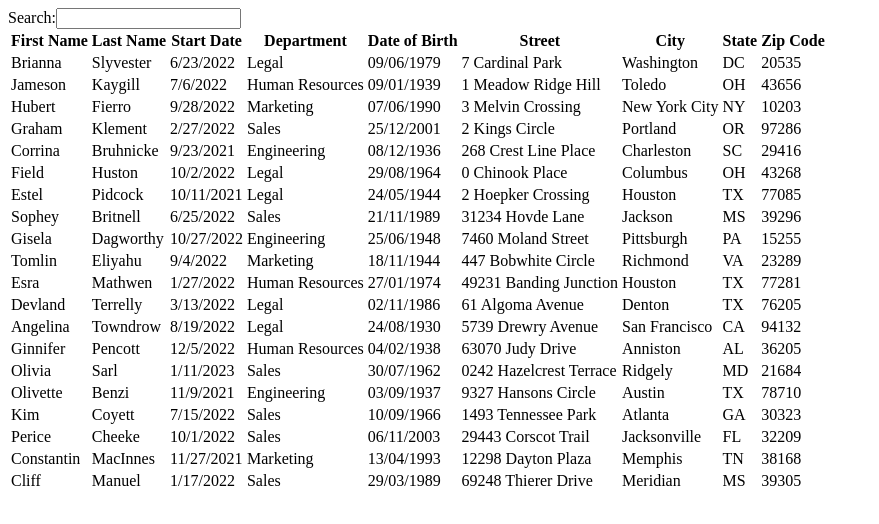
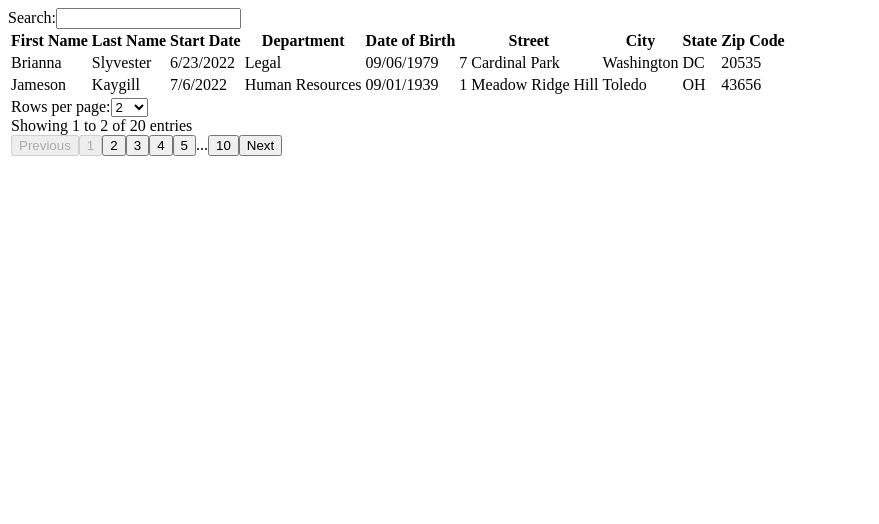
Before and after one commit to TheNewDevl/data-table-react, a React (Vite) app: page / in a window 1280 px wide. Shown: the top 524 px of the page, without its empty margins (0-879 px from the left). Built offline with nearby package versions, Linux system fonts and the light colour scheme.

Commit message:
feature: add a custom hook for pagination and the associated components

```diff
--- a/src/ReactTable.tsx
+++ b/src/ReactTable.tsx
@@ -1,26 +1,36 @@
-import { FC, useEffect } from "react";
+import { FC, useEffect, useMemo } from "react";
 import { useTableCtx } from "./context/TableContext";
-import { DataTableProps } from "./types";
+import { DataTableConfig, DataTableProps } from "./types";
 import { useSearch } from "./hooks/useSearch";
+import { usePagination } from "./hooks/usePagination";
+import { Pagination } from "./components/Pagination/Pagination";
 
-const defaultConfig = {
+const defaultConfig: DataTableConfig = {
   search: true,
+  pagination: true,
+  rowsPerPageOptions: [2, 25, 50],
 };
 
-export const DataTable: FC<DataTableProps> = ({ data, columns, config = { ...defaultConfig } }) => {
+export const DataTable: FC<DataTableProps> = ({ data, columns, config }) => {
+  /** Mix default config and props config */
+  const configState: DataTableConfig = useMemo(() => ({ ...defaultConfig, ...config }), [defaultConfig, config]);
+
   /** Get the context */
-  const { filteredData, updateInitialData } = useTableCtx();
+  const { filteredData, updateInitialData, initialData } = useTableCtx();
 
   /** Save the props data in the context */
   useEffect(() => updateInitialData(data), []);
 
   /** Use the useSearch hook */
-  const { searchTerm, handleSearch } = useSearch(config);
+  const { searchTerm, handleSearch } = useSearch(configState);
+
+  /** Use the usePagination hook */
+  const { paginationValues, paginationHandlers } = usePagination(configState.rowsPerPageOptions, configState);
 
   /** Render the table */
   return (
     <div>
-      {config.search && (
+      {configState.search && (
         <div>
           <label htmlFor="table-search">Search:</label>
           <input type="text" id="table-search" value={searchTerm} onChange={handleSearch} />
@@ -35,14 +45,24 @@ export const DataTable: FC<DataTableProps> = ({ data, columns, config = { ...def
           </tr>
         </thead>
         <tbody>
-          {filteredData?.map((row, index) => (
+          {(paginationValues.paginatedData ?? filteredData)?.map((row, index) => (
             <tr key={index}>
-              {columns.map((column, index) => (
+              {columns?.map((column, index) => (
                 <td key={index}>{row[column.data]}</td>
               ))}
             </tr>
           ))}
         </tbody>
+        {configState.pagination && (
+          <tfoot>
+            <Pagination
+              values={paginationValues}
+              handlers={paginationHandlers}
+              columns={columns.length}
+              dataLength={initialData.length}
+            />
+          </tfoot>
+        )}
       </table>
     </div>
   );
--- /dev/null
+++ b/src/components/Pagination/Pagination.tsx
@@ -0,0 +1,48 @@
+import { FC } from "react";
+import { PaginationProps } from "../../types";
+import { PaginationButtons } from "../PaginationButtons/PaginationButtons";
+
+/**
+ * Pagination component
+ * It is responsible for rendering the pagination buttons, a select to change the number of rows per page and the number of items displayed
+ * @param columns - The number of columns in the table (used to set the colspan of the table row)
+ * @param values - The values used to render the pagination buttons (current page, number of rows per page, etc) from usePagination hook
+ * @param handlers - The handlers used to change the pagination values from usePagination hook
+ * @param dataLength - The length of the data array
+ */
+export const Pagination: FC<PaginationProps> = ({ columns, handlers, values, dataLength }): JSX.Element => {
+  /** Get pagination value */
+  const { rowsPerPage, currentPage, paginatedData, rowsPerPageOpts } = values;
+  /** Get pagination handlers */
+  const { handleChangeRowsPerPage } = handlers;
+
+  return (
+    <tr>
+      <td colSpan={columns}>
+        <div>
+          <span>Rows per page:</span>
+          <select value={rowsPerPage} onChange={handleChangeRowsPerPage}>
+            {rowsPerPageOpts?.map((option) => (
+              <option key={option} value={option}>
+                {option}
+              </option>
+            ))}
+          </select>
+        </div>
+        <div>
+          {paginatedData?.length ? (
+            <span>
+              Showing {currentPage * rowsPerPage - rowsPerPage + 1} to{" "}
+              {currentPage * rowsPerPage - (rowsPerPage - paginatedData.length)} of {dataLength} entries
+            </span>
+          ) : (
+            <span>Showing 0 entries (filtered from {dataLength} entries)</span>
+          )}
+          <PaginationButtons values={values} handlers={handlers} />
+        </div>
+      </td>
+    </tr>
+  );
+};
+
+/** Created by carlos on 25/01/2023 */
--- /dev/null
+++ b/src/components/PaginationButtons/PaginationButtons.module.scss
@@ -0,0 +1,5 @@
+.PaginationButtons {
+
+}
+
+/** Created by carlos on 26/01/2023 */
--- /dev/null
+++ b/src/components/PaginationButtons/PaginationButtons.tsx
@@ -0,0 +1,39 @@
+import { PaginationButtonsProps } from "../../types";
+import { FC } from "react";
+
+/**
+ * Pagination Buttons component
+ * It is responsible for rendering the pagination buttons
+ * @param columns - The number of columns in the table (used to set the colspan of the table row)
+ * @param values - The values used to render the pagination buttons (current page, number of rows per page, etc) from usePagination hook
+ * @param handlers - The handlers used to change the pagination values from usePagination hook
+ */
+export const PaginationButtons: FC<PaginationButtonsProps> = ({
+  values,
+  handlers,
+}: PaginationButtonsProps): JSX.Element => {
+  const { pageButtons, currentPage, isActive } = values;
+  const { selectPage, incrementPage, decrementPage } = handlers;
+
+  return (
+    <div>
+      <button disabled={currentPage === 1} onClick={decrementPage}>
+        Previous
+      </button>
+      {pageButtons.map((page, index) => {
+        return page === "..." ? (
+          <span key={index}>{page}</span>
+        ) : (
+          <button disabled={isActive(page)} key={index} onClick={() => selectPage(page)}>
+            {page}
+          </button>
+        );
+      })}
+      <button disabled={isActive()} onClick={incrementPage}>
+        Next
+      </button>
+    </div>
+  );
+};
+
+/** Created by carlos on 26/01/2023 */
--- /dev/null
+++ b/src/hooks/usePagination.ts
@@ -0,0 +1,97 @@
+import { ChangeEvent, useEffect, useState } from "react";
+import { useTableCtx } from "../context/TableContext";
+import { DataTableConfig, PaginationHandlers, PaginationHookProps, PaginationValues } from "../types";
+
+export const usePagination = (
+  rowsPerPageOpts: number[] | undefined,
+  { pagination }: Partial<DataTableConfig>
+): PaginationHookProps => {
+  /** Get data from context **/
+  const { filteredData: data } = useTableCtx();
+
+  /** States for pagination **/
+  const [currentPage, setCurrentPage] = useState<number>(1);
+  const [rowsPerPage, setRowsPerPage] = useState(rowsPerPageOpts ? rowsPerPageOpts[0] : 0);
+  const [totalPages, setTotalPages] = useState<number>(pagination ? Math.ceil(data.length / rowsPerPage) : 0);
+  const [paginatedData, setPaginatedData] = useState<any[] | undefined>(
+    pagination ? data.slice(0, rowsPerPage) : undefined
+  );
+  // Handle page buttons
+  const [pageButtons, setPageButtons] = useState<any[]>([]);
+
+  /**
+   * Return an array of page numbers depending on the current page and the number of pages
+   * @param currentPage - the current page
+   * @param totalPages - the total number of pages
+   */
+  const getButtons = (currentPage: number, totalPages: number): number[] | (number | string)[] => {
+    if (totalPages <= 5) {
+      return Array.from({ length: totalPages }, (_, i) => i + 1);
+    } else {
+      if (currentPage <= 3) {
+        return [1, 2, 3, 4, 5, "...", totalPages];
+      } else if (currentPage >= totalPages - 2) {
+        return [1, "...", totalPages - 4, totalPages - 3, totalPages - 2, totalPages - 1, totalPages];
+      } else {
+        return [1, "...", currentPage - 1, currentPage, currentPage + 1, "...", totalPages];
+      }
+    }
+  };
+
+  /** Update current page */
+  const selectPage = (page: number) => setCurrentPage(page);
+  /** Increment current pages */
+  const incrementPage = () => currentPage < totalPages && setCurrentPage(currentPage + 1);
+  /** Decrement current pages */
+  const decrementPage = () => currentPage > 1 && setCurrentPage(currentPage - 1);
+
+  /**
+   * Update rows per page using target select value
+   * @param event - Change event
+   */
+  const handleChangeRowsPerPage = (event: ChangeEvent<HTMLSelectElement>) => {
+    setRowsPerPage(+event.target.value);
+    setCurrentPage(1);
+  };
+
+  /**
+   * Check is page is active
+   * @param page - Page number
+   */
+  const isActive = (page?: number): boolean => {
+    return page ? currentPage === page : currentPage === Math.ceil(data.length / rowsPerPage) || data.length === 0;
+  };
+
+  /** Contain all pagination value */
+  const paginationValues: PaginationValues = {
+    currentPage,
+    rowsPerPage,
+    paginatedData,
+    rowsPerPageOpts,
+    totalPages,
+    pageButtons,
+    isActive,
+  };
+  /** Contain all pagination handlers */
+  const paginationHandlers: PaginationHandlers = { selectPage, handleChangeRowsPerPage, incrementPage, decrementPage };
+
+  useEffect(() => {
+    if (pagination) {
+      /** Get start and end index for paginated data */
+      const startIndex = (currentPage - 1) * rowsPerPage;
+      const endIndex = startIndex + rowsPerPage;
+      const totalPages = Math.ceil(data.length / rowsPerPage);
+
+      /** Update paginated data */
+      setPaginatedData(data.slice(startIndex, endIndex));
+      setTotalPages(totalPages);
+      setPageButtons(getButtons(currentPage, totalPages));
+    }
+  }, [data, currentPage, rowsPerPage]);
+
+  useEffect(() => {
+    if (pagination) setCurrentPage(1);
+  }, [data]);
+
+  return { paginationValues, paginationHandlers };
+};
```
Also changed, not shown: src/types.ts (+35 -2 lines).
